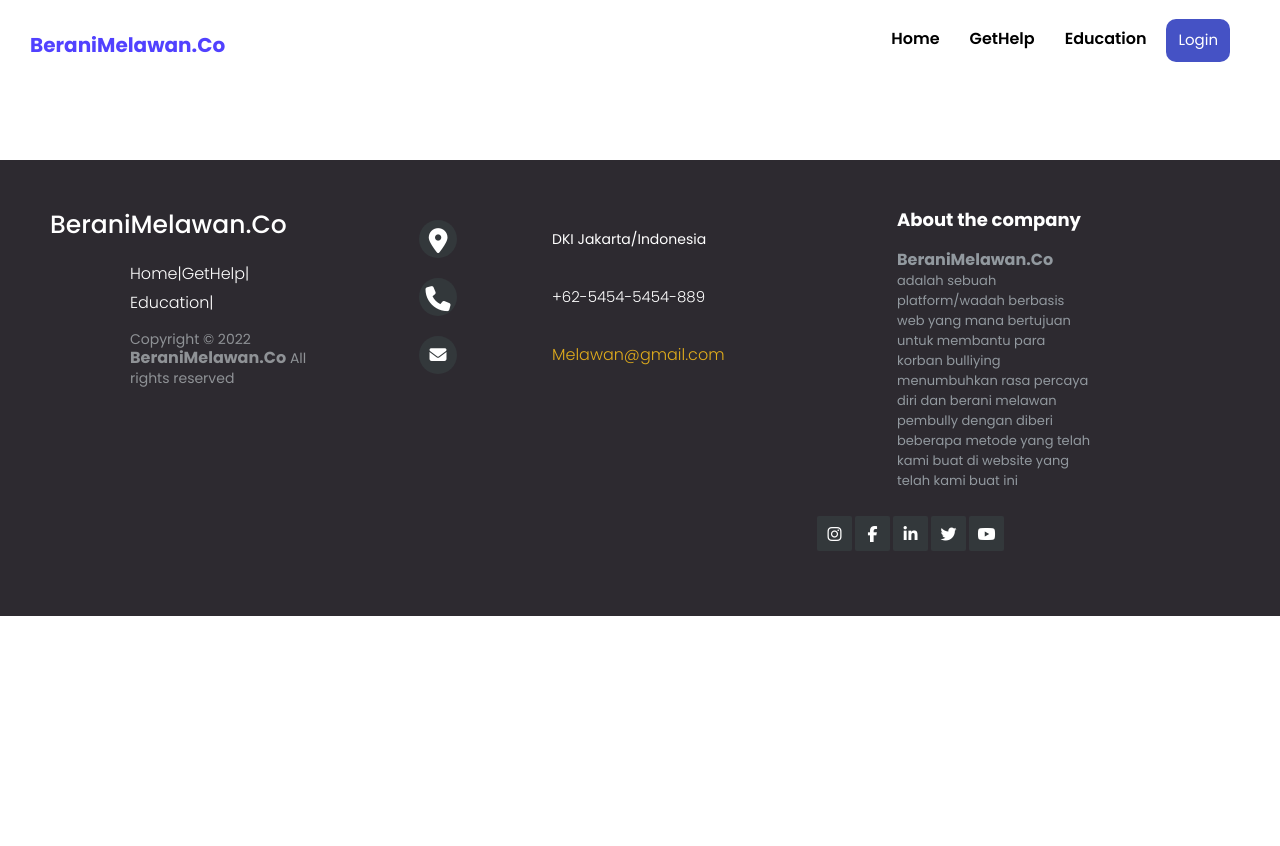
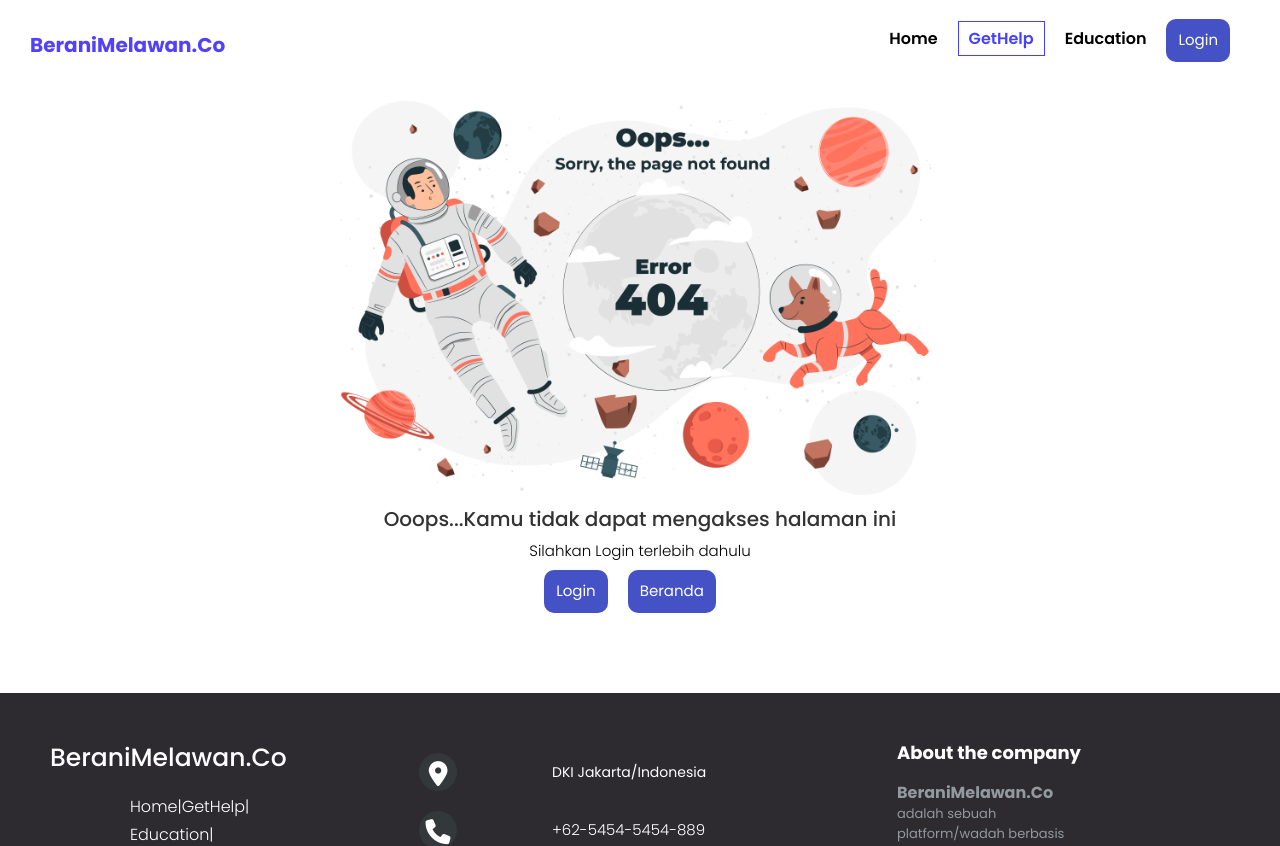
Before and after one commit to SkilVul-FEBE23/Client, a React (Create React App) app: page /Aksess in a window 1280 px wide. Shown: the top 846 px of the page. Before the commit the page ends 800 px from the top, so only its background shows below. Built offline with nearby package versions, Linux system fonts and the light colour scheme; a web font is replaced by a local one.

Commit message:
salahmasuk

```diff
--- a/src/App.js
+++ b/src/App.js
@@ -1,9 +1,9 @@
-import { useState, createContext, useEffect} from 'react';
+import { useState, createContext} from 'react';
 import Navbar from './components/navbar/Navbar';
 import Footer from './components/footer/Footer';
 import Home from './pages/Home';
 import Education from './components/education/education';
-import { Routes, Route } from "react-router-dom";
+import { Routes, Route, Navigate } from "react-router-dom";
 import Bullied from './components/education/bullied';
 import Students from './components/education/students';
 import BulliedQuiz from './components/quiz/bulliedQuiz';
@@ -13,6 +13,7 @@ import TeacherQuiz from './components/quiz/teacherQuiz';
 import Gethelp from './pages/Gethelp';
 import Detail from './pages/Detail';
 import Rout from './pages/Rout';
+import Aksess from './pages/Aksess';
 
 export const AppContext = createContext(null);
 function App() {
@@ -20,12 +21,21 @@ function App() {
   // useEffect (()=>{
   //   import ('bootstrap/dist/js/bootstrap')
   // })
+  const token = window.localStorage.getItem("token") === null
+  console.log(window.localStorage.getItem("token"));
   return (
     <AppContext.Provider value={{pengguna, setPengguna}}>
     <Navbar/>
     <Routes>
+      <Route path='/Aksess' element={
+        token ?
+        <Aksess/>
+        :
+        <Navigate replace to="/Gethelp"/>
+      }></Route>
       <Route path='/' element={<Home/>}/>
       <Route path="/Gethelp" element={<Gethelp/>} />
+      <Route path="/Aksess" element={<Aksess/>} />
       <Route path="/psikolog/:psikologId" element={<Detail/>} />
       <Route path='/education' element={<Education/>}/>
       <Route path='/education/bullied' element={<Bullied/>}/>
--- a/src/components/navbar/Navbar.js
+++ b/src/components/navbar/Navbar.js
@@ -3,6 +3,7 @@ import { useContext } from "react";
 import { NavLink,Link, useNavigate } from "react-router-dom";
 import  { AppContext } from "../../App";
 import "./Navbar.css"
+import {Navigate} from "react-router-dom"
 
 function NavBar() {
   const Context = useContext(AppContext)
@@ -32,10 +33,11 @@ function NavBar() {
             <li className="nav-item">
               <NavLink
                 exact
-                to="/Gethelp"
+                to="/Aksess"
                 activeClassName="active"
                 className="nav-links"
-                onClick={handleClick}  style={{ textDecoration: "none" }}
+                onClick={handleClick}
+                style={{ textDecoration: "none" }}
               >
                 GetHelp
               </NavLink>
@@ -60,7 +62,6 @@ function NavBar() {
                 <p className="btn-name" type="button" data-bs-toggle="dropdown" aria-expanded="false"  style={{ textDecoration: "none" }}>{Context.pengguna.username}</p>
                 <ul className="dropdown-menu">
                   <li><Link className="dropdown-item" to="#">Hasil Kuis</Link></li>
-                  <li><Link className="dropdown-item" to="#">Ganti password</Link></li>
                   <li><hr className="dropdown-divider"/></li>
                   <li><Link className="dropdown-item" to="#" onClick={
                     ()=>{
--- /dev/null
+++ b/src/components/salah/Salah.css
@@ -0,0 +1,49 @@
+.wadah-gambar{
+    display: flex;
+    justify-content: center;
+}
+.gambar{
+    align-items: center;
+    width: 50%;
+}
+.text-k{
+    display: flex;
+    align-items: center;
+    justify-content: center;
+    font-size: 2rem;
+}
+.text-kecil{
+    justify-content: center;
+    display: flex;
+    align-items: center;
+}
+.tombol{
+    display: flex;
+    justify-content: center;
+}
+.btn-back{
+    background-color: #4552c5;
+    color: #fff;
+    text-decoration: none;
+    padding: 10px 12px;
+    border-radius: 10px;
+    font-size: 1.5rem;
+    margin-right: 2rem;
+}
+.btn-back:hover{
+    background-color: whitesmoke;
+    color: #4552c5;
+    box-shadow: 2px 2px 5px rgba(0, 0, 0, 0.571);
+  }
+  @media screen and (max-width: 960px){
+    .text-k{
+        display: flex;
+        align-items: center;
+        justify-content: center;
+        font-size: 1.5rem;
+    }
+    .gambar{
+        align-items: center;
+        width: 70%;
+    }
+  }
--- /dev/null
+++ b/src/components/salah/Salah.jsx
@@ -0,0 +1,38 @@
+import React from "react";
+import gmm from "../../img/salah.jpg";
+import { Link } from "react-router-dom";
+import "./Salah.css";
+
+const Salah = () => {
+  return (
+    <div className="wadah">
+      <div className="wadah-gambar">
+        <img src={gmm} className="gambar" alt="" />
+      </div>
+      <div className="isi">
+        <h1 className="text-k">
+          Ooops...Kamu tidak dapat mengakses halaman ini
+        </h1>
+        <p className="text-kecil">Silahkan Login terlebih dahulu</p>
+        <div className="tombol">
+          <Link
+            to={"/login"}
+            className="btn-back"
+            style={{ textDecoration: "none" }}
+          >
+            Login
+          </Link>
+          <Link
+            to={"/"}
+            className="btn-back"
+            style={{ textDecoration: "none" }}
+          >
+            Beranda
+          </Link>
+        </div>
+      </div>
+    </div>
+  );
+};
+
+export default Salah;
--- /dev/null
+++ b/src/pages/Aksess.jsx
@@ -0,0 +1,12 @@
+import React from "react";
+import Salah from "../components/salah/Salah";
+
+const Aksess = () => {
+  return (
+    <div>
+      <Salah />
+    </div>
+  );
+};
+
+export default Aksess;
```
Also changed, not shown: src/img/salah.jpg (added).
